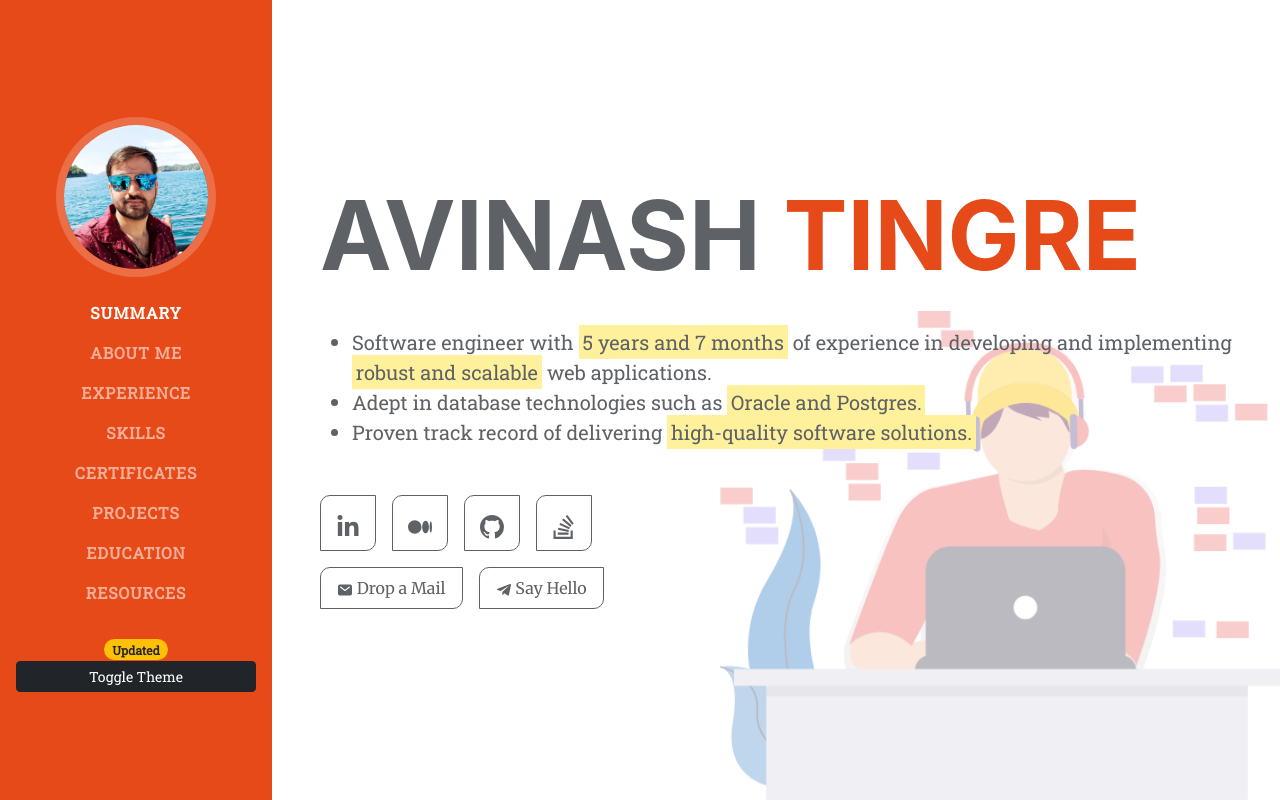
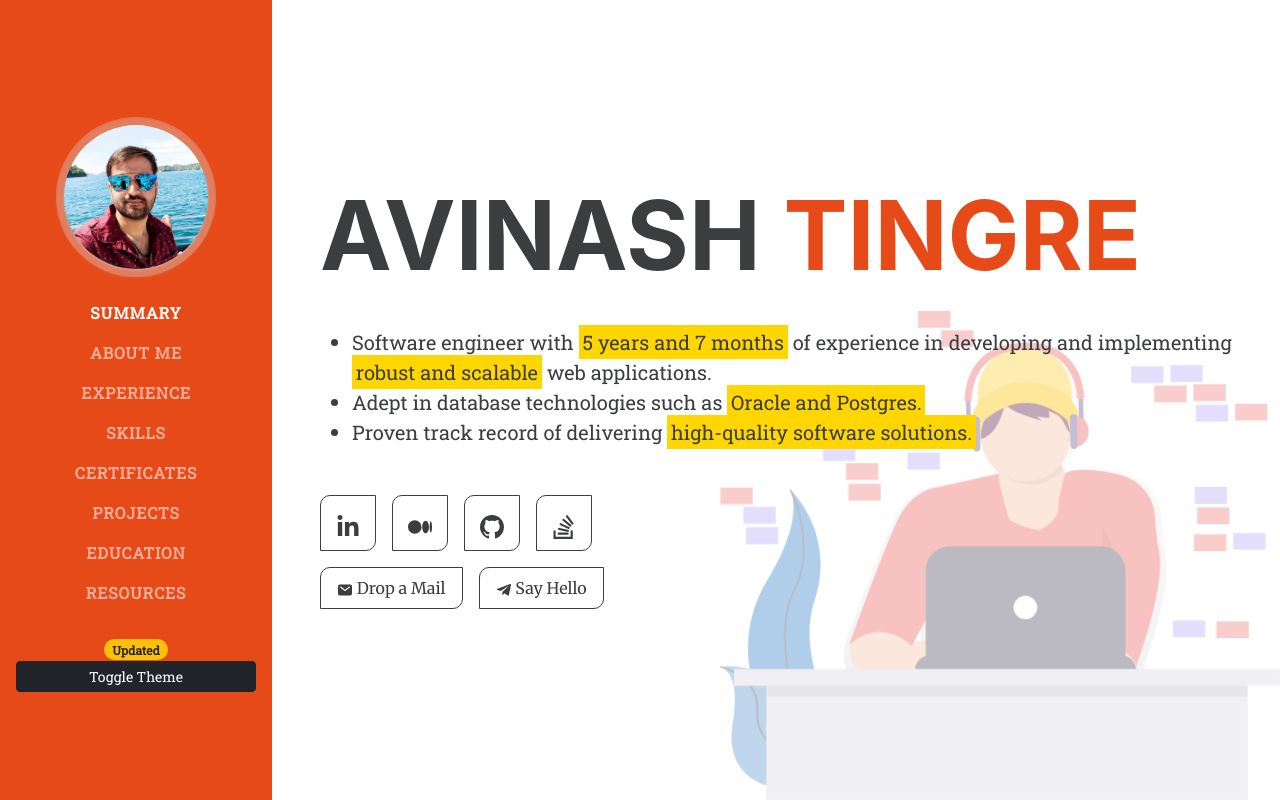
Before and after one commit to tingreavinash/avinash.github.io, a React (Create React App) app: page / in a window 1280 px wide. Shown: the top 800 px of the page. Built offline with nearby package versions, Linux system fonts and the light colour scheme; no server answers; a web font is replaced by a local one.

Commit message:
Update dark theme

```diff
--- a/src/App.css
+++ b/src/App.css
@@ -27,5 +27,5 @@
 }
 
 .custom-tooltip{
-  --bs-tooltip-bg: var(--primary-color);
+  --bs-tooltip-bg: var(--secondary-text-color);
 }
--- a/src/App.js
+++ b/src/App.js
@@ -39,7 +39,7 @@ function App() {
     setLoading(true);
     setTimeout(() => {
       setLoading(false);
-    }, 4000);
+    }, 100);
 
   }, []);
 
--- a/src/components/Certificates/Certificates.css
+++ b/src/components/Certificates/Certificates.css
@@ -39,9 +39,9 @@
 .custom-card-style {
     cursor: pointer;
     margin-top: 1rem;
-    background: var(--table-header-bg);
-    border: 1px solid var(--text-color);
-    color: var(--text-color);
+    background: var(--card-bg-color);
+    border: 1px solid var(--card-border-color);
+    color: var(--primary-text-color);
     border-radius: 16px 16px 16px 16px;
     box-shadow: rgba(11, 43, 158, 0.15) 0px 6px 20px -6px;
     box-sizing: border-box;
@@ -50,8 +50,9 @@
 }
 
 .custom-card-style .card-header {
-    color: var(--text-color);
-    background-color: var(--table-data-bg) !important;
+    color: var(--primary-text-color);
+    border-bottom: 1px solid var(--card-border-color);
+    background-color: var(--card-bg-color) !important;
 }
 
 .card-header:first-child {
--- a/src/components/Projects/Projects.css
+++ b/src/components/Projects/Projects.css
@@ -16,8 +16,8 @@
  }
 
  .card-footer .chip-border-primary {
-    color: var(--table-text-color);
+    color: var(--primary-text-color);
     opacity: 0.9;
-    border: 1px solid var(--table-text-color);
+    border: 1px solid var(--primary-text-color);
     transition: all 0.2s;
 }
--- a/src/components/Sidebar/Sidebar.css
+++ b/src/components/Sidebar/Sidebar.css
@@ -24,7 +24,7 @@
         border-radius: 0.5rem;
         text-align: center !important;
         backdrop-filter: blur(4px);
-        background-color: var(--primary-color) !important;
+        background-color: var(--accent-color) !important;
         text-transform: capitalize;
     }
 }
@@ -44,7 +44,7 @@
         flex-direction: column;
         width: 17rem;
         height: 100vh;
-        background-color: var(--primary-color) !important;
+        background-color: var(--accent-color) !important;
     }
 
     #sideNav .navbar-brand {
--- a/src/components/Skills/Skills.css
+++ b/src/components/Skills/Skills.css
@@ -26,10 +26,10 @@
 
 .table th{
     background-color: var(--table-header-bg);
-    color: var(--table-text-color);
+    color: var(--primary-text-color);
 }
 
 .table td{
     background-color: var(--table-data-bg);
-    color: var(--table-text-color) !important;
+    color: var(--primary-text-color) !important;
 }
--- a/src/components/Skills/Skills.js
+++ b/src/components/Skills/Skills.js
@@ -22,7 +22,7 @@ function Skills(props) {
 
                     </div>
                     {/* <div className="subheading mb-3" data-aos="fade-down">Skills & Expertise</div> */}
-                    <table className="table table-hover" data-aos="fade-right">
+                    <table className="table" data-aos="fade-right">
                         <tbody>
                             {skillsData.techStack.map((stack, index) => {
                                 return <tr key={index}>
--- a/src/components/Summary/Summary.css
+++ b/src/components/Summary/Summary.css
@@ -41,19 +41,19 @@
     border-bottom-right-radius: 10px;
     border-top-left-radius: 10px;
     display: inline-block;
-    color: var(--text-color);
+    color: var(--primary-text-color);
     margin-right: 1rem;
     transition: all 0.3s;
     text-align: center;
-    border: 1px solid var(--text-color);
+    border: 1px solid var(--primary-text-color);
     transition: all 0.3s;
 }
 
 .contact-icons>a:hover,
 .social-icons>a:hover {
-    background-color: var(--text-color);
+    background-color: var(--primary-text-color);
     box-shadow: 5px 5px 4px 2px rgb(108 135 135 / 20%);
-    color: var(--text-color-hover);
+    color: var(--background-color);
 }
 
 
--- a/src/index.css
+++ b/src/index.css
@@ -4,42 +4,52 @@
 
 
 .light-theme {
-    --primary-color: #E64A19;
-    --body-bg: #fff;
-    --text-color: #5e6266;
-    --text-color-hover: #fff;
-    --text-color-secondary: #E64A19;
+    --accent-color: #E64A19;
+    --background-color: #fff;
+    --primary-text-color: #3b3d3f;
+    --secondary-text-color: var(--accent-color);
+    --card-bg-color: #fff;
+    --card-border-color: #d1d1d1;
+    --modal-border-color: #fff;
+    --highlight-text: var(--accent-color);
+
     --callout-bg-color: #acd5913b;
     --callout-border-color: #a1d281e6;
+
     --selection-color: #f1c40f;
-    --mark-bg: #fff09b;
-    --mark-bg-hover: #f0d957;
-    --table-text-color: #000;
+    --mark-bg: #ffd600;
+    --mark-bg-hover: #fff176;
+    --shadow-color: #a9aaac ;
 }
 
 .dark-theme {
-    --primary-color: #3e183e;
-    --body-bg: #1b0a1b;
-    --text-color: #fff;
-    --text-color-hover: #1b0a1b;
-    --text-color-secondary: #fff;
-    --callout-bg-color: #006466;
-    --callout-border-color: #065a60;
+    --accent-color: #192734;
+    --background-color: #15202B;
+    --primary-text-color: #fff;
+    --secondary-text-color: #8899A6;
+    --highlight-text: var(--secondary-text-color);
+
+    --card-bg-color: #22303C;
+    --card-border-color: #d1d1d1;
+    --modal-border-color: var(--card-border-color);
+
+    --callout-bg-color: var(--card-bg-color);
+    --callout-border-color: var(--secondary-text-color);
     --selection-color: #f1c40f;
-    --mark-bg: #6d2c6c;
-    --mark-bg-hover: #6d1e6c;
-    --table-text-color: #fff;
 
-    --table-header-bg: #3e183e;
-    --table-data-bg: #3e183e;
-    --shadow-color: #cb44f7;
+    --mark-bg: #8899A6;
+    --mark-bg-hover: #adbdc9;
+
+    --table-header-bg: #22303C;
+    --table-data-bg: #192734;
+    --shadow-color: #d8c3df;
 }
 
 body {
     font-family: 'Roboto Slab', serif;
     padding-top: 54px;
-    color: var(--text-color);
-    background: var(--body-bg);
+    color: var(--primary-text-color);
+    background: var(--background-color);
     text-align: left;
 }
 
@@ -49,14 +59,14 @@ body {
 }
 
 img {
-    filter: drop-shadow(1px 1px 2px var(--shadow-color));
+    filter: drop-shadow(0px 1px 1px var(--shadow-color));
 }
 
 
 mark {
     transition: all 0.1s;
     background-color: var(--mark-bg);
-    color: var(--text-color);
+    color: var(--primary-text-color);
 }
 
 mark:hover {
@@ -77,18 +87,12 @@ mark:hover {
 
 
 .chip-border-primary {
-    color: black;
+    color: var(--primary-text-color);
     opacity: 0.9;
-    border: 1px solid black;
+    border: 1px solid var(--primary-text-color);
     transition: all 0.2s;
 }
 
-.table .chip-border-primary {
-    color: var(--table-text-color);
-    opacity: 0.9;
-    border: 1px solid var(--table-text-color);
-    transition: all 0.2s;
-}
 
 /* .chip-border-primary:hover {
     background-color: black;
@@ -108,7 +112,7 @@ h6 {
     font-family: 'Saira Extra Condensed', -apple-system, BlinkMacSystemFont, 'Segoe UI', Roboto, 'Helvetica Neue', Arial, sans-serif, 'Apple Color Emoji', 'Segoe UI Emoji', 'Segoe UI Symbol', 'Noto Color Emoji';
     font-weight: 700;
     text-transform: uppercase;
-    color: var(--text-color);
+    color: var(--primary-text-color);
 }
 
 h1 {
@@ -229,11 +233,11 @@ section.resume-section .resume-item .resume-date {
 }
 
 .text-primary {
-    color: var(--text-color-secondary) !important;
+    color: var(--highlight-text) !important;
 }
 
 a {
-    color: var(--text-color-secondary);
+    color: var(--primary-text-color);
 }
 
 a:hover,
```
